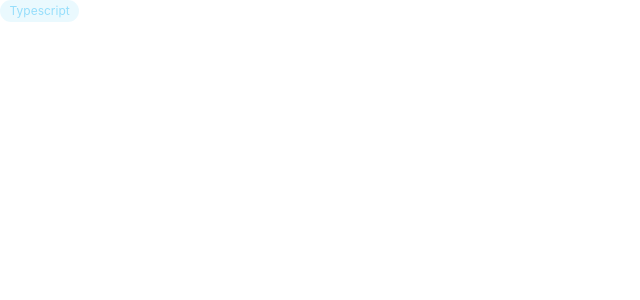
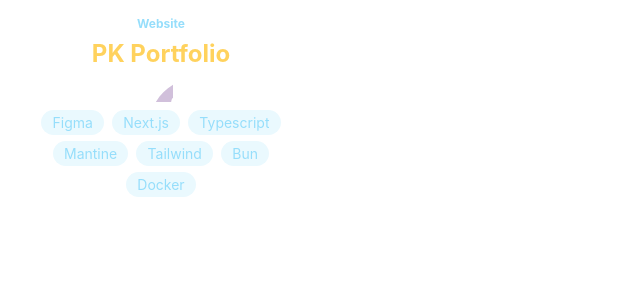
Before and after one commit to PKboon/pkboonpeng, a Next.js app: page / in a window 1280 px wide. Shown: the top 300 px of the page, without its empty margins (0-640 px from the left). Built offline with nearby package versions, Linux system fonts and the light colour scheme.

Commit message:
add project item, add and updated related components

```diff
--- a/src/app/page.tsx
+++ b/src/app/page.tsx
@@ -1,9 +1,22 @@
-import Tag from "@/components/Tag";
+import ProjectItem from "@/components/ProjectItem";
 
 export default function Home() {
-    return (
-        <div className="flex gap-4">
-            <Tag label="Typescript" />
-        </div>
-    );
+	return (
+		<div className="flex gap-4">
+			<ProjectItem
+				category="Website"
+				name="PK Portfolio"
+				links={[{ href: "", icon: "github", tooltip: "Go to GitHub" }]}
+				tags={[
+					"Figma",
+					"Next.js",
+					"Typescript",
+					"Mantine",
+					"Tailwind",
+					"Bun",
+					"Docker",
+				]}
+			/>
+		</div>
+	);
 }
--- a/src/app/providers.tsx
+++ b/src/app/providers.tsx
@@ -9,7 +9,7 @@ export function Providers({ children }: { children: React.ReactNode }) {
             withGlobalClasses
             withCssVariables
         >
-            {children}
+            <main>{children}</main>
         </MantineProvider>
     );
 }
--- a/src/components/Icon.tsx
+++ b/src/components/Icon.tsx
@@ -2,18 +2,16 @@ import { ComponentProps } from "react";
 
 export type IconProps = {
 	name: string;
-    color: string;
 };
 
 export default function Icon({
 	name,
-    color,
 	...props
 }: IconProps & ComponentProps<"svg">) {
 	return (
 		<>
 			<svg {...props}>
-                <use href={`icons.svg#${name}`} className={`text-${color}`} />
+				<use href={`icons.svg#${name}`} className={props.className} />
 			</svg>
 		</>
 	);
--- /dev/null
+++ b/src/components/IconLink.tsx
@@ -0,0 +1,29 @@
+import { ActionIcon, ActionIconProps, Tooltip } from "@mantine/core";
+import Icon from "./Icon";
+import { LinkObject } from "@/types";
+
+export type IconLinkProps = {
+	link: LinkObject;
+	iconClasses?: string;
+};
+
+export default function IconLink({
+	link,
+	iconClasses,
+	...props
+}: IconLinkProps & ActionIconProps) {
+	return (
+		<>
+			<Tooltip label={link.tooltip}>
+				<ActionIcon
+					component="a"
+					href={link.href}
+					className={props.className}
+					variant="transparent"
+				>
+					<Icon name={link.icon} className={iconClasses} />
+				</ActionIcon>
+			</Tooltip>
+		</>
+	);
+}
--- /dev/null
+++ b/src/components/ProjectItem.tsx
@@ -0,0 +1,48 @@
+import { LinkObject } from "@/types";
+import { Card, Group, Title } from "@mantine/core";
+import IconLink from "./IconLink";
+import Tag from "./Tag";
+
+export type ProjectItemProps = {
+	category: string;
+	name: string;
+	links: LinkObject[];
+	tags: string[];
+};
+
+export default function ProjectItem({
+	category,
+	name,
+	links,
+	tags,
+}: ProjectItemProps) {
+	return (
+		<>
+			<Card className="items-center bg-transparent gap-1.5">
+				<Title order={6} className="text-xs text-primary-200 w-fit">
+					{category}
+				</Title>
+				<Title order={5} className="text-2xl text-secondary-400 w-fit">
+					{name}
+				</Title>
+				<Group className="w-fix">
+					{links.map((link, index) => (
+						<IconLink
+							link={link}
+							key={`link-${index}-${name.replaceAll(" ", "")}`}
+							iconClasses="text-accent-5 h-6 w-6"
+						/>
+					))}
+				</Group>
+				<Group className="w-[18.125rem] gap-x-2 gap-y-1.5 flex justify-center">
+					{tags.map((tag, index) => (
+						<Tag
+							label={tag}
+							key={`tag-${index}-${name.replaceAll(" ", "")}`}
+						/>
+					))}
+				</Group>
+			</Card>
+		</>
+	);
+}
--- a/src/components/Tag.tsx
+++ b/src/components/Tag.tsx
@@ -10,6 +10,7 @@ export default function Tag({ label, ...props }: TagProps) {
 			{...props}
 			className={`${props.className} text-primary-200`}
 			style={{ backgroundColor: "rgba(var(--primary-200-rgb), .2)" }}
+			size="md"
 		>
 			{label}
 		</Pill>
--- /dev/null
+++ b/src/types.d.ts
@@ -0,0 +1,6 @@
+export type LinkObject = {
+	href: string;
+	icon: "github" | "figma" | "web" | "linkedin";
+	tooltip?: string;
+	label?: string;
+};
```
Also changed, not shown: public/icons.svg. Lines whose indentation alone changed are shown as unchanged.
